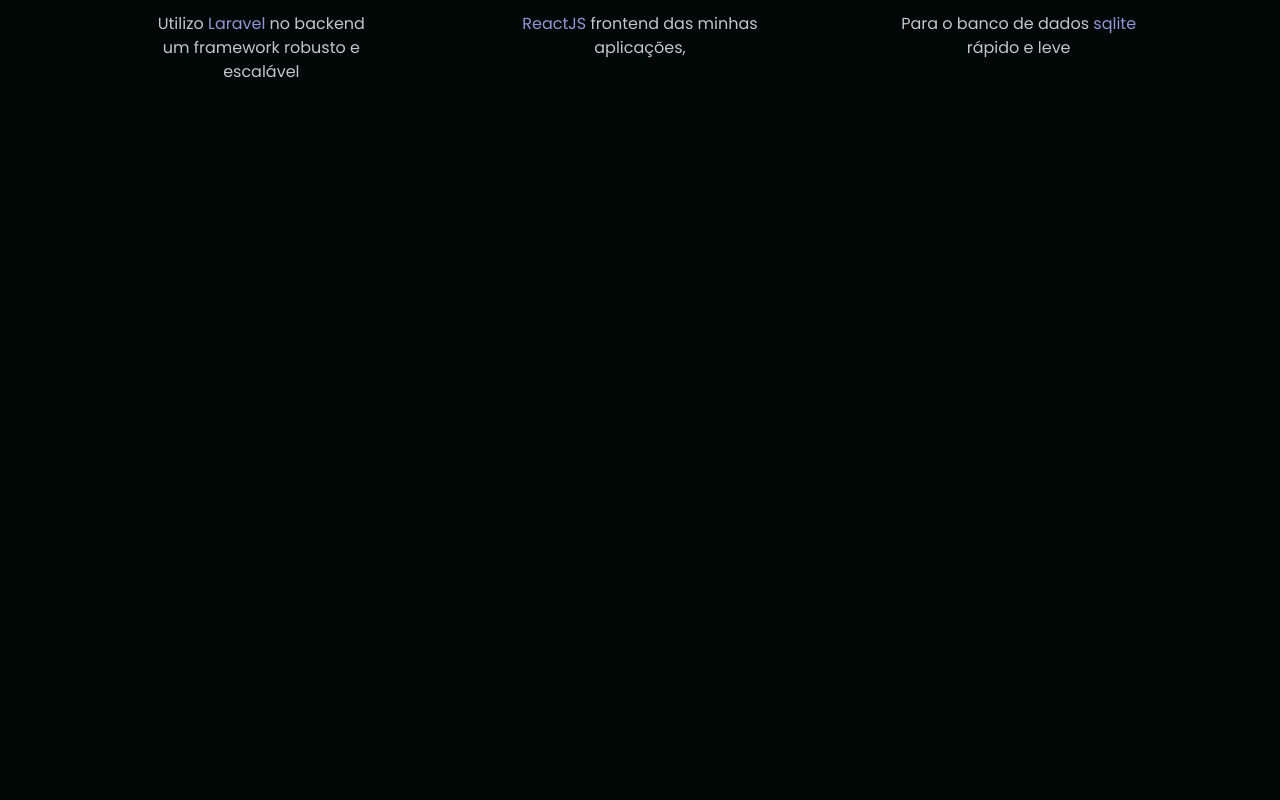
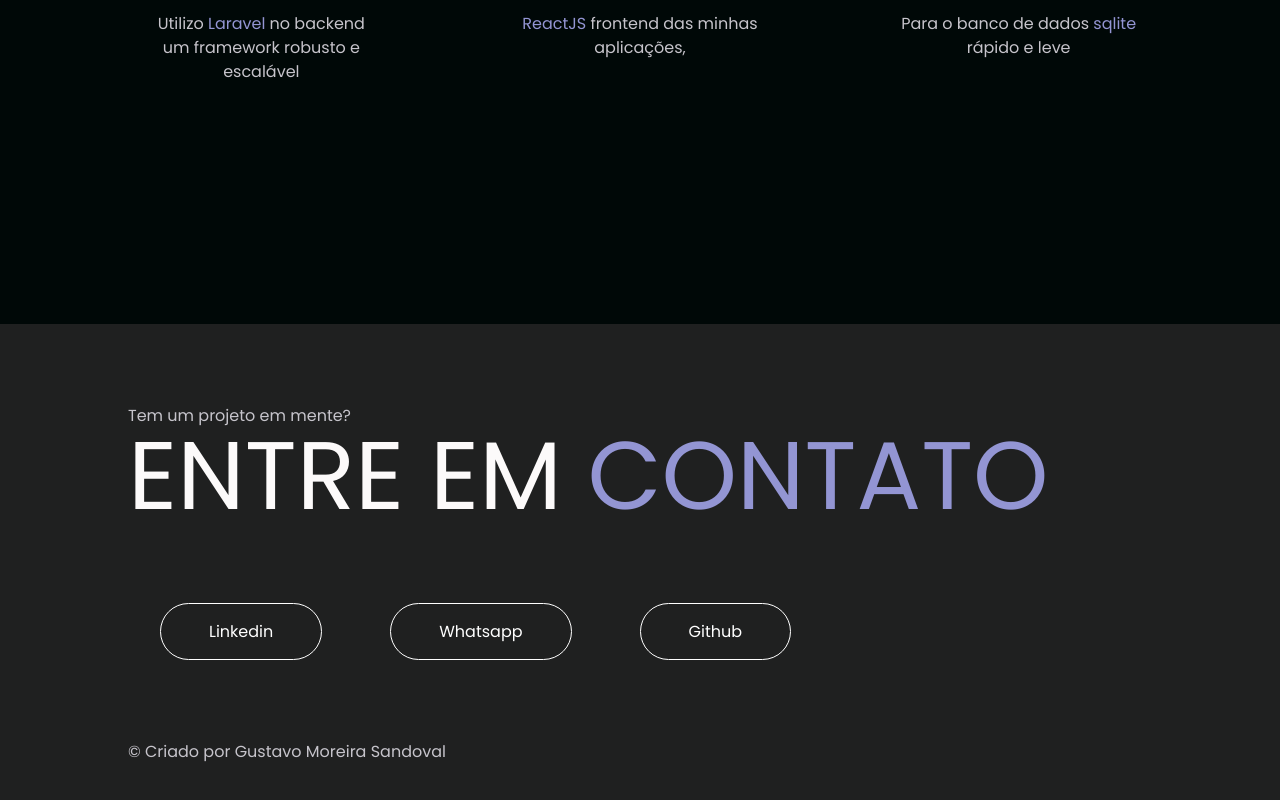
Before and after one commit to GustavoMSandoval/Portfolio, a React (Vite) app: page / in a window 1280 px wide. Shown: the part 1701-2501 px from the top of the page. Before the commit the page ends 2025 px from the top, so only its background shows below. Built offline with nearby package versions, Linux system fonts and the light colour scheme.

Commit message:
fix: contacts-section

```diff
--- a/src/App.jsx
+++ b/src/App.jsx
@@ -1,4 +1,5 @@
 import { Navbar } from './components/Navbar';
+import { Footer } from './components/Footer';
 import { AboutSection } from './components/sections/About';
 import { TechnologiesSection } from './components/sections/Technologies';
 
@@ -6,9 +7,10 @@ function App() {
 
   return (
     <>
-      <Navbar></Navbar>
+      <Navbar/>
       <AboutSection/>
       <TechnologiesSection/>
+      <Footer/>
     </>
   )
 }
--- a/src/components/Footer.jsx
+++ b/src/components/Footer.jsx
@@ -0,0 +1,35 @@
+import { FaLinkedin, FaGithub } from "react-icons/fa";
+import { FaWhatsapp } from "react-icons/fa6";
+
+export const Footer = () => {
+    return (
+        <footer>
+            <div>
+                <p>Tem um projeto em mente?</p>
+                <h1>Entre em <span>contato</span></h1>
+            </div>
+            <div>
+                <ul id="contact-links" className="text-1xl flex gap-1">
+                    <li>
+                        <a href="#">
+                            Linkedin
+                        </a>
+                    </li>
+                    <li>
+                        <a href="#">
+                            Whatsapp
+                        </a>
+                    </li>
+                    <li>
+                        <a href="#">
+                            Github
+                        </a>
+                    </li>
+                </ul>
+            </div>
+            <div>
+                <p>&#169; Criado por Gustavo Moreira Sandoval </p>
+            </div>
+        </footer>
+    );
+}
--- a/src/components/sections/About.jsx
+++ b/src/components/sections/About.jsx
@@ -3,7 +3,7 @@ export const AboutSection = () => {
         <section id="about">
                 <div className="flex flex-col lg:flex-row justify-center items-center gap-6.5">
                     <div>
-                        <h2 className="text-5xl">OI ME CHAMO GUSTAVO <br /> SOU UM <span>DESENVOLVEDOR</span> <br /> <span>WEB FULLSTACK</span></h2>
+                        <h2>OI ME CHAMO GUSTAVO <br /> SOU UM <span>DESENVOLVEDOR</span> <br /> <span>WEB FULLSTACK</span></h2>
                     </div>
                     <div className="w-[35vw]">
                         <img className="rounded-full" src="src/assets/foto_bonita.jpg" alt="" />
--- a/src/components/sections/Technologies.jsx
+++ b/src/components/sections/Technologies.jsx
@@ -3,7 +3,7 @@ export const TechnologiesSection = () => {
         <section id="technologies">
             <div className="flex flex-col gap-y-64">
                 <div className="flex justify-center">
-                    <h2 className="text-5xl"><span>Tecnologias</span> que utilizo em meus projetos</h2>
+                    <h2><span>Tecnologias</span> que utilizo em meus projetos</h2>
                 </div>
                 <div className="flex justify-around gap-4">
                     <div className="flex flex-col items-center gap-7 w-64 text-center">
--- a/src/index.css
+++ b/src/index.css
@@ -5,7 +5,8 @@
   --roxo: #9395d3;
   --escuro: #000807;
   --claro: #fcfafa;
-  --cinza: #C6C4CB;
+  --cinza-claro: #C6C4CB;
+  --cinza-escuro: #1F2020;
 }
 
 * {
@@ -41,7 +42,7 @@ a {
 }
 
 p {
-  color: var(--cinza);
+  color: var(--cinza-claro);
 }
 
 button {
@@ -68,6 +69,36 @@ nav {
   z-index: 999;
 }
 
+h1 {
+  text-transform: uppercase;
+  font-size: 6rem;
+  line-height: 1;
+}
+
 h2 {
   text-transform: uppercase;
+  font-size: 3rem;
+  line-height: 1;
 }
+
+
+footer {
+  background-color: var(--cinza-escuro);
+  padding: 5rem 8rem;
+  display: flex;
+  flex-direction: column;
+  gap: 4rem;
+}
+
+#contact-links a {
+  border-radius: 30px;
+  width: fit-content;
+  padding: 1rem 3rem;
+  border: 1px solid ;
+  transition: ease-in-out .5s;
+
+  &:hover {
+    background-color: var(--claro);
+  }
+
+}
```
